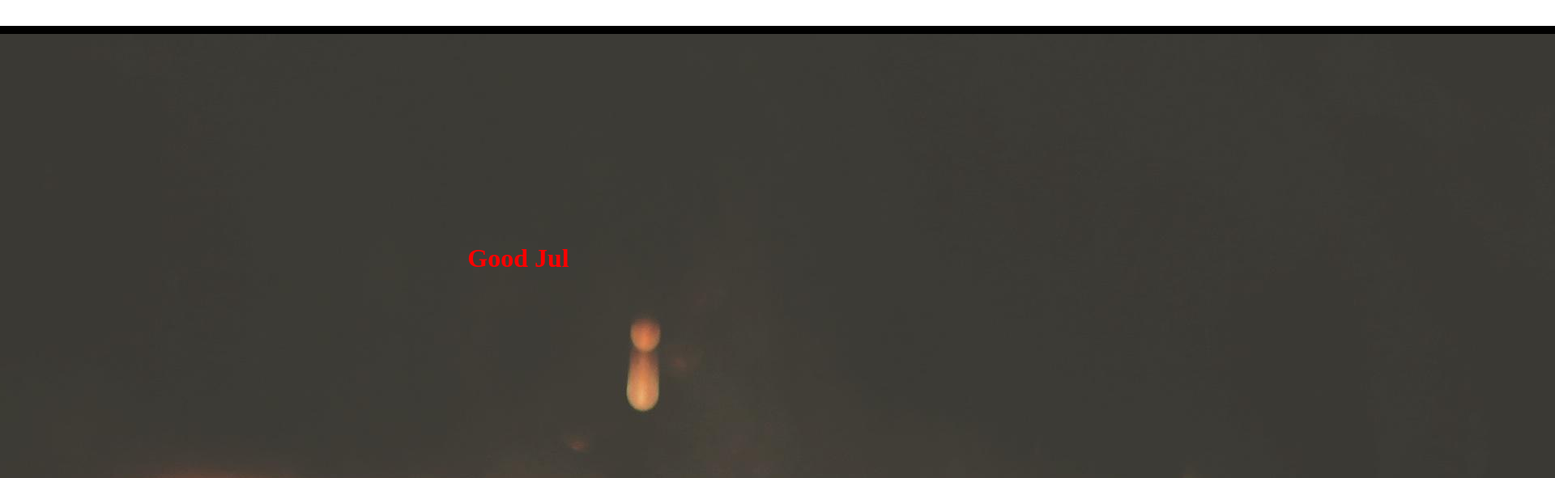
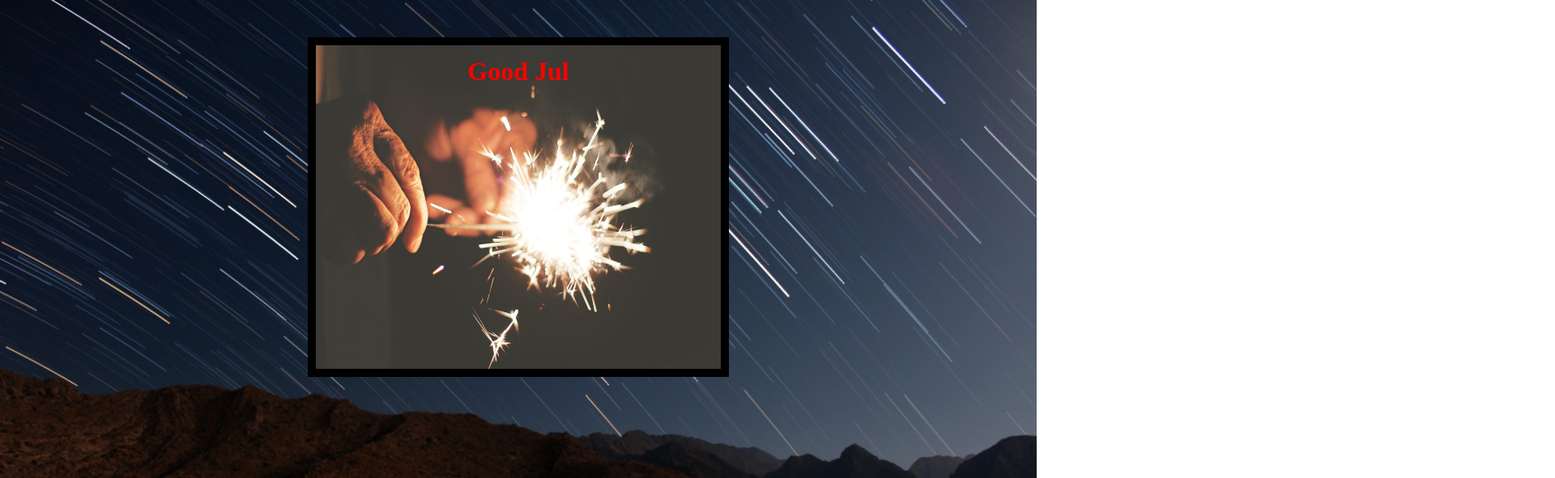
Before and after one commit to IsacNti/julkort-av-isac, a plain HTML site: page index.html in a window 1280 px wide. Shown: the top 591 px of the page at 81% size, 1920 px wide, since content can reach past the window. Drawn offline with Linux system fonts and the light colour scheme.

Commit message:
⚡️ fixad så att nu är en stabil verson i index.htm

```diff
--- a/index.html
+++ b/index.html
@@ -4,28 +4,30 @@
     <meta charset="UTF-8">
     <meta http-equiv="X-UA-Compatible" content="IE=edge">
     <meta name="viewport" content="width=device-width, initial-scale=1.0">
-    <title>Julkort</title>
-    <link rel="stylesheet" href="still.css">
+    <title>Document</title>
+    <link rel="stylesheet" href="test.css">
 </head>
 <body>
-    <header>
-        <div-1>
-            <main>
-                <picture>
-                    <h1>
-                        Good Jul
-                    </h1>
-                    <img src="kort.jpg" alt="Julkort" class="img">
-                </picture>
-            </main>
-        </div-1>
-        <!--
-         <div-1>
-                <h2>
-                    Good Jul
-                </h2>
-        </div-1>
-    -->
-    </header>
+    <div>
+        <div class="flip-card">
+            <div class="flip-card-inner">
+                <div class="flip-card-front">
+                    <main>
+                        <h1 class="h1">
+                            Good Jul
+                        </h1>
+                        <img src="kort.jpg" alt="Good Jul" style="width:500px;height:400px;" class="img">
+                    </main>
+                </div>
+                <div class="flip-card-back">
+                    <text>
+                    <h1 class="centrera">Good Jul Jimmy och Madelen</h1>
+                    <p class="centrera">Önskar</p>
+                    <p class="centrera">Isac</p>
+                    </text>
+                </div>
+            </div>
+        </div>
+    </div>
 </body>
 </html>
--- a/still.css
+++ b/still.css
@@ -1,4 +1,63 @@
-div-1{
+body {
+    display: flex;
+    justify-content: center;
+    padding-top: 3%;
+    background-image: url(backgrund.jpg);
+    background-size: 100vw;
+}
+
+/* The flip card container - set the width and height to whatever you want. We have added the border property to demonstrate that the flip itself goes out of the box on hover (remove perspective if you don't want the 3D effect */
+.flip-card {
+    background-color: transparent;
+    width: 500px;
+    height: 400px;
+    perspective: 1000px; /* Remove this if you don't want the 3D effect */
+    display: flex;
+}
+
+/* This container is needed to position the front and back side */
+.flip-card-inner {
+    position: relative;
+    width: 100%;
+    height: 100%;
+    text-align: center;
+    transition: transform 0.8s;
+    transform-style: preserve-3d;
+    display: flex;
+}
+
+/* Do an horizontal flip when you move the mouse over the flip box container */
+.flip-card:hover .flip-card-inner {
+    transform: rotateY(180deg);
+    display: flex;
+}
+
+/* Position the front and back side */
+.flip-card-front, .flip-card-back {
+    position: absolute;
+    width: 100%;
+    height: 100%;
+    -webkit-backface-visibility: hidden; /* Safari */
+    backface-visibility: hidden;
+    display: flex;
+}
+
+/* Style the front side (fallback if image is missing) */
+.flip-card-front {
+    background-color: #bbb;
+    color: black;
+    display: flex;
+}
+
+/* Style the back side */
+.flip-card-back {
+    background-color: rgb(226, 11, 11);
+    color: rgb(0, 0, 0);
+    transform: rotateY(180deg);
+    display: flex;
+}
+
+div{
     display: flex;
     flex-direction: row;
     flex-wrap: wrap;
@@ -7,19 +66,17 @@ div-1{
     justify-content: center;
     text-align: center;
 }
-html, body {
-    height: 100%;
-    margin: 0;
-    padding: 0;
+.img {
+    border: 10px solid black;
+    display: flex;
+    text-align: center;
+    justify-content: center;
+    margin: auto;
+    text-align: center;
+    color: white;
+    text-align: top;
 }
-header {
-    padding-top: 2rem;
-    display: flex;
-    align-items: center;
-    justify-content: space-evenly;
-
-}
-h1 {
+.h1 {
     margin: auto;
     display: flex;
     text-align: center;
@@ -31,18 +88,12 @@ h1 {
     left: 50%;
     transform: translate(-50%, -50%);
 }
-img {
-    border: 10px solid black;
-    display: flex;
-    text-align: center;
-    justify-content: center;
-    margin: auto;
-    text-align: center;
-    color: white;
-    text-align: top;
-}
 main{
     position: relative;
     text-align: center;
     color: white;
+    display: flex;
 }
+text {
+    text-align: center;
+}
--- a/test.css
+++ b/test.css
@@ -12,6 +12,7 @@ body {
     width: 500px;
     height: 400px;
     perspective: 1000px; /* Remove this if you don't want the 3D effect */
+    display: flex;
 }
 
 /* This container is needed to position the front and back side */
@@ -22,11 +23,13 @@ body {
     text-align: center;
     transition: transform 0.8s;
     transform-style: preserve-3d;
+    display: flex;
 }
 
 /* Do an horizontal flip when you move the mouse over the flip box container */
 .flip-card:hover .flip-card-inner {
     transform: rotateY(180deg);
+    display: flex;
 }
 
 /* Position the front and back side */
@@ -36,12 +39,14 @@ body {
     height: 100%;
     -webkit-backface-visibility: hidden; /* Safari */
     backface-visibility: hidden;
+    display: flex;
 }
 
 /* Style the front side (fallback if image is missing) */
 .flip-card-front {
     background-color: #bbb;
     color: black;
+    display: flex;
 }
 
 /* Style the back side */
@@ -49,10 +54,10 @@ body {
     background-color: rgb(226, 11, 11);
     color: rgb(0, 0, 0);
     transform: rotateY(180deg);
-
+    display: flex;
 }
 
-div-1{
+div{
     display: flex;
     flex-direction: row;
     flex-wrap: wrap;
@@ -87,6 +92,7 @@ main{
     position: relative;
     text-align: center;
     color: white;
+    display: flex;
 }
 text {
     text-align: center;
```
Also changed, not shown: test.html (+2 -2 lines).
